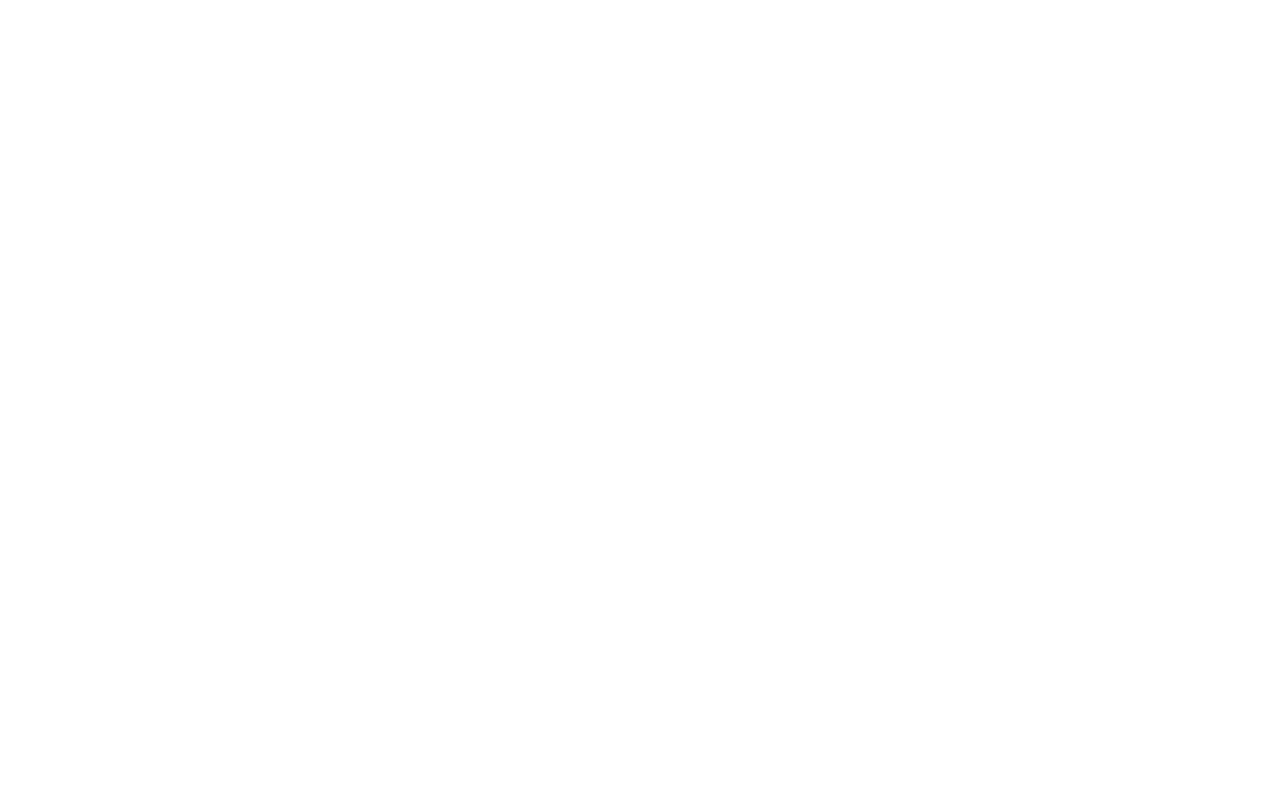
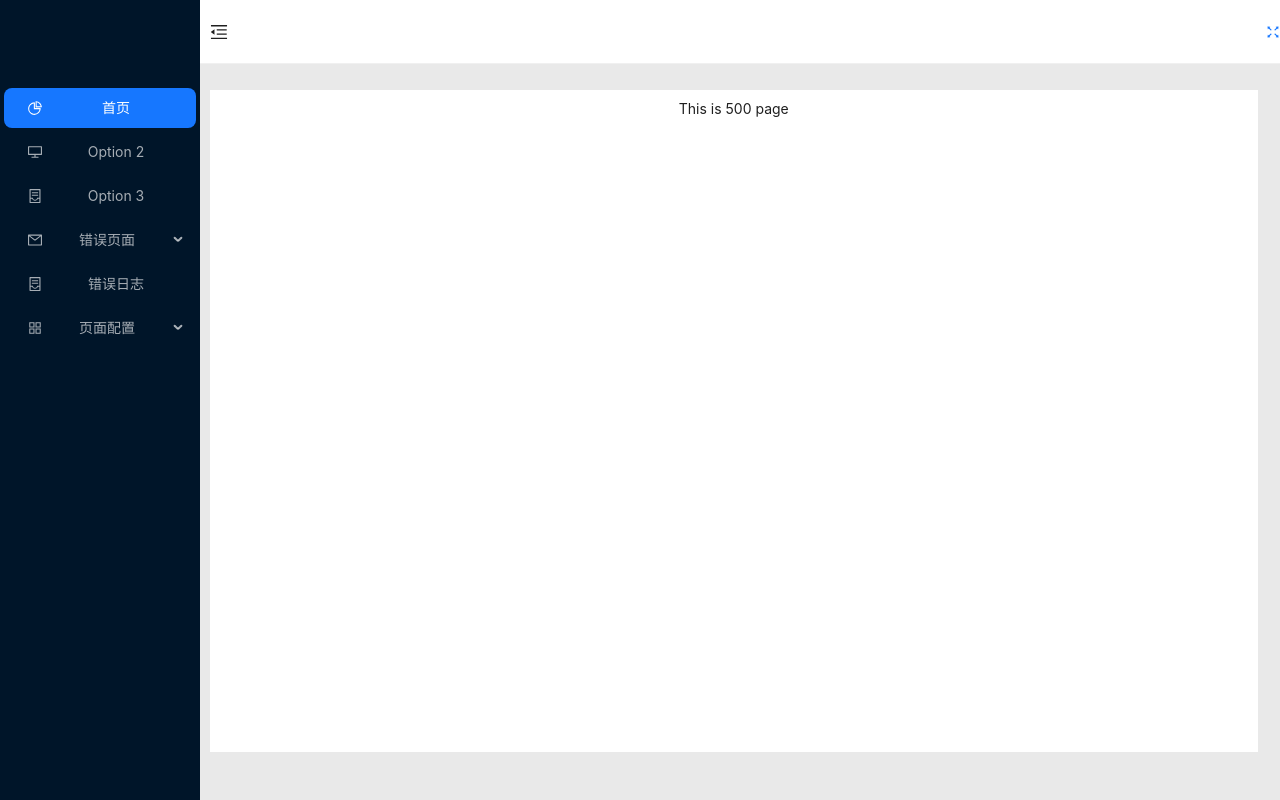
Before and after one commit to remloyal/remblogweb, a React (Vite) app: page /admin/500 in a window 1280 px wide. Before the commit this address had no page. Built offline with nearby package versions, Linux system fonts and the light colour scheme.

Commit message:
添加admin错误l路由

```diff
--- /dev/null
+++ b/src/router/admin.tsx
@@ -0,0 +1,48 @@
+import { useRoutes } from "react-router-dom"
+
+import List from "../views/List"
+import Layout from "../views/Layout"
+
+import Admin from "../views/admin/admin"
+import Index from "@/views/admin/index/Index"
+import { lazy } from "react"
+// React 组件懒加载
+const Details = lazy(() => import('../views/blog/main/Details'));
+const Tag = lazy(() => import('../views/blog/main/Tag'));
+
+import { FourHundredAndThree, FourHundredAndFour, FiveFundred } from '@/views/admin/errorPage/page'
+
+const routeConfig = [
+  {
+    path: '/admin',
+    element: <Admin />,
+    children: [
+      {
+        path: '',
+        element: <Index />,
+      },
+      {
+        path: 'details',
+        element: <Details />,
+      },
+      {
+        path: 'tag',
+        element: <Tag />,
+      },
+      {
+        path: '403',
+        element: <FourHundredAndThree />,
+      },
+      {
+        path: '404',
+        element: <FourHundredAndFour />,
+      },
+      {
+        path: '500',
+        element: <FiveFundred />,
+      },
+    ]
+  },
+]
+
+export default routeConfig;
--- a/src/router/index.tsx
+++ b/src/router/index.tsx
@@ -1,5 +1,6 @@
 
 import { useRoutes } from "react-router-dom"
+
 
 import List from "../views/List"
 import Layout from "../views/Layout"
@@ -13,14 +14,15 @@
 const Tag = lazy(() => import('../views/blog/main/Tag'));
 const Login = lazy(() => import('@/views/Login'));
 
+import RouteConfig from "./admin"
 // 快速导入工具函数
-const lazyLoad = (moduleName: string) => {
-  const path = `../views/${moduleName}`
-  const Module = lazy(() => import(path));
-  return (
-    <Module />
-  )
-};
+// const lazyLoad = (moduleName: string) => {
+//   const path = `../views/${moduleName}`
+//   const Module = lazy(() => import(path));
+//   return (
+//     <Module />
+//   )
+// };
 
 const routeConfig = [
   {
@@ -44,7 +46,21 @@
   },
   {
     path: '/admin',
-    element: <Admin />
+    element: <Admin />,
+    children: [
+      {
+        path: '',
+        element: <Indexs />,
+      },
+      {
+        path: 'details',
+        element: <Details />,
+      },
+      {
+        path: 'tag',
+        element: <Tag />,
+      },
+    ]
   },
   {
     path: '/list',
@@ -65,7 +81,7 @@
 ]
 
 const Routes = () => (
-  useRoutes(routeConfig)
+  useRoutes(Object.assign(routeConfig,RouteConfig))
 )
 
 export default Routes
--- a/src/stores/atom.ts
+++ b/src/stores/atom.ts
@@ -40,3 +40,22 @@
   key: "windowSizes",
   default: {},
 });
+
+export const routeTable = atom({
+  key: "routeTable",
+  default: {
+    tag: [],
+    tagPath:'',
+    router:''
+  },
+});
+
+export const routeTag = atom({
+  key: "routeTag",
+  default: []
+});
+
+export const routeTagData = atom({
+  key: "routeTagData",
+  default: [] as any
+});
--- a/src/views/admin/admin.less
+++ b/src/views/admin/admin.less
@@ -1,20 +1,20 @@
-#components-layout-demo-custom-trigger .trigger {
-  padding: 0 24px;
-  font-size: 18px;
-  line-height: 64px;
-  cursor: pointer;
-  transition: color 0.3s;
-}
+// #components-layout-demo-custom-trigger .trigger {
+//   padding: 0 24px;
+//   font-size: 18px;
+//   line-height: 64px;
+//   cursor: pointer;
+//   transition: color 0.3s;
+// }
 
-#components-layout-demo-custom-trigger .trigger:hover {
-  color: #1890ff;
-}
+// #components-layout-demo-custom-trigger .trigger:hover {
+//   color: #020202;
+// }
 
-#components-layout-demo-custom-trigger .logo {
-  height: 32px;
-  margin: 16px;
-  background: rgba(255, 255, 255, 0.3);
-}
+// #components-layout-demo-custom-trigger .logo {
+//   height: 32px;
+//   margin: 16px;
+//   background: rgba(255, 255, 255, 0.3);
+// }
 
 .admin {
   width: 100vw;
@@ -37,4 +37,7 @@
   text-align: center;
   display: flex;
   align-items: center;
+  .breadcrumb{
+    margin-left: 20px;
+  }
 }
--- a/src/views/admin/admin.tsx
+++ b/src/views/admin/admin.tsx
@@ -1,4 +1,4 @@
-import React, { useState } from "react";
+import React, { useRef, useState, useEffect } from "react";
 import {
   MenuFoldOutlined,
   MenuUnfoldOutlined,
@@ -11,12 +11,15 @@
   MailOutlined,
   PieChartOutlined,
 } from "@ant-design/icons";
-import { Breadcrumb, Layout, Menu, theme } from "antd";
+import { Breadcrumb, Layout, Menu, Tabs, theme } from "antd";
 import type { MenuProps } from "antd";
 import "./admin.less";
 const { Header, Sider, Content } = Layout;
 
 import HeaderEl from "./Header";
+import { Outlet, useNavigate } from "react-router-dom";
+import { useRecoilState, useRecoilValue, useSetRecoilState } from 'recoil'
+import { routeTable, routeTag, routeTagData } from '@/stores/atom'
 
 type MenuItem = Required<MenuProps>["items"][number];
 function getItem(
@@ -36,6 +39,7 @@
 }
 
 const Admin: React.FC = () => {
+  const navigate = useNavigate()
   const [collapsed, setCollapsed] = useState(false);
   const {
     token: { colorBgContainer },
@@ -46,9 +50,9 @@
     getItem("Option 3", "3", <ContainerOutlined />),
 
     getItem("错误页面", "sub1", <MailOutlined />, [
-      getItem("401", "5"),
-      getItem("404", "6"),
-      getItem("500", "7"),
+      getItem("403", "403"),
+      getItem("404", "404"),
+      getItem("500", "500"),
     ]),
     getItem("错误日志", "8", <ContainerOutlined />),
     getItem("页面配置", "sub2", <AppstoreOutlined />, [
@@ -60,6 +64,28 @@
       ]),
     ]),
   ];
+  const [route, setRoute] = useRecoilState(routeTable)
+  const [tag, setTag] = useRecoilState(routeTag)
+  const [tagData, setTagData] = useRecoilState(routeTagData)
+
+  const onSelect = ({ item, key, keyPath, selectedKeys, domEvent }) => {
+    console.log({ item, key, keyPath, selectedKeys, domEvent });
+    navigate(key)
+    setTag(keyPath)
+    let data: string[] = [];
+    console.log(data);
+    tagData.forEach((res: string) => {
+      data.push(res)
+    })
+    data.push(key)
+    // data.push(key)
+    setTagData(data)
+  }
+  const [breadItem, setBreadItem] = useState([])
+  useEffect(() => {
+    let newPath = [...tag].reverse();
+    setBreadItem(newPath)
+  }, [tag])
   return (
     <Layout className="admin">
       <Sider trigger={null} collapsible collapsed={collapsed}>
@@ -69,6 +95,7 @@
           mode="inline"
           defaultSelectedKeys={["1"]}
           items={items}
+          onSelect={onSelect}
         />
       </Sider>
       <Layout className="site-layout">
@@ -84,26 +111,112 @@
                 onClick: () => setCollapsed(!collapsed),
               }
             )}
+            <Breadcrumb className="breadcrumb">
+              {
+                breadItem.map((res, index) => {
+                  return <Breadcrumb.Item key={index}>{res}</Breadcrumb.Item>
+                })
+              }
+            </Breadcrumb>
           </div>
           <HeaderEl></HeaderEl>
         </Header>
         <Content
-          style={{
-            margin: "24px 16px",
-            padding: 24,
+        // style={{
+        //   margin: "24px 16px",
+        //   padding: 24,
+        //   minHeight: 280,
+        //   background: colorBgContainer,
+        // }}
+        >
+          <Label />
+          <div style={{
+            margin: "10px",
+            padding: '10px',
             minHeight: 280,
+            width: '97%',
+            height: '90%',
             background: colorBgContainer,
-          }}
-        >
-          <Breadcrumb style={{ margin: "16px 0" }}>
-            <Breadcrumb.Item>User</Breadcrumb.Item>
-            <Breadcrumb.Item>Bill</Breadcrumb.Item>
-          </Breadcrumb>
-          Content
+          }}>
+            <Outlet />
+          </div>
         </Content>
       </Layout>
     </Layout>
   );
 };
 
+const Label: React.FC = () => {
+  type TargetKey = React.MouseEvent | React.KeyboardEvent | string;
+  const defaultPanes = new Array(15).fill(null).map((_, index) => {
+    const id = String(index + 1);
+    return { label: `Tab Tab Tab ${id}`, key: id };
+  });
+  const [route, setRoute] = useRecoilState(routeTable)
+  const [tag, setTag] = useRecoilState(routeTag)
+  const [activeKey, setActiveKey] = useState(defaultPanes[0].key);
+  const [items, setItems] = useState(defaultPanes);
+  const newTabIndex = useRef(0);
+  const [tagData, setTagData] = useRecoilState(routeTagData)
+  useEffect(() => {
+    let data: { label: any; key: any; }[] = []
+    var newArr = [];
+    var arrId = [];
+    tagData.forEach((element: any) => {
+
+      data.push({ label: element, key: element })
+    });
+    for (var item of data) {
+      if (arrId.indexOf(item['label']) == -1) {
+        arrId.push(item['label']);
+        newArr.push(item);
+      }
+    }
+    console.log(arrId,newArr);
+    setItems([...newArr]);
+  }, [tagData])
+  const onChange = (key: string) => {
+    setActiveKey(key);
+  };
+  const onTabClick = (key: string) => {
+    console.log(key);
+    // setActiveKey(key);
+  };
+  const add = () => {
+    const newActiveKey = `newTab${newTabIndex.current++}`;
+    setItems([...items, { label: 'New Tab', key: newActiveKey }]);
+    setActiveKey(newActiveKey);
+  };
+
+  const remove = (targetKey: TargetKey) => {
+    const targetIndex = items.findIndex((pane) => pane.key === targetKey);
+    const newPanes = items.filter((pane) => pane.key !== targetKey);
+    if (newPanes.length && targetKey === activeKey) {
+      const { key } = newPanes[targetIndex === newPanes.length ? targetIndex - 1 : targetIndex];
+      setActiveKey(key);
+    }
+    setItems(newPanes);
+  };
+  const onEdit = (targetKey: TargetKey, action: 'add' | 'remove') => {
+    console.log(targetKey);
+
+    if (action === 'add') {
+      add();
+    } else {
+      remove(targetKey);
+    }
+  };
+  return <>
+    <Tabs
+      hideAdd
+      onChange={onChange}
+      onTabClick={onTabClick}
+      activeKey={activeKey}
+      type="editable-card"
+      onEdit={onEdit}
+      items={items}
+    />
+  </>
+}
+
 export default Admin;
--- /dev/null
+++ b/src/views/admin/errorPage/page.tsx
@@ -0,0 +1,16 @@
+
+
+// 403
+export const FourHundredAndThree = () => {
+  return <> <div className="element"> This is 403 page</div></>
+};
+
+// 404
+export const FourHundredAndFour = () => {
+  return <> <div className="element"> This is 404 page</div></>
+};
+
+// 500
+export const FiveFundred = () => {
+  return <> <div className="element"> This is 500 page</div></>
+};
--- /dev/null
+++ b/src/views/admin/index/Index.tsx
@@ -0,0 +1,4 @@
+const Index = () => {
+  return <> <div className="element"> This is List page</div></>
+};
+export default Index;
--- a/src/views/blog/index.tsx
+++ b/src/views/blog/index.tsx
@@ -6,7 +6,7 @@
 import { ConfigProvider, Button, theme ,FloatButton } from 'antd';
 import Menu from "./header/Menu";
 import { Outlet } from "react-router-dom";
-import Snowflake from '../../components/specialEffects/snowflake'
+// import Snowflake from '../../components/specialEffects/snowflake'
 
 const Index = () => {
     return <div className="blog">
```
